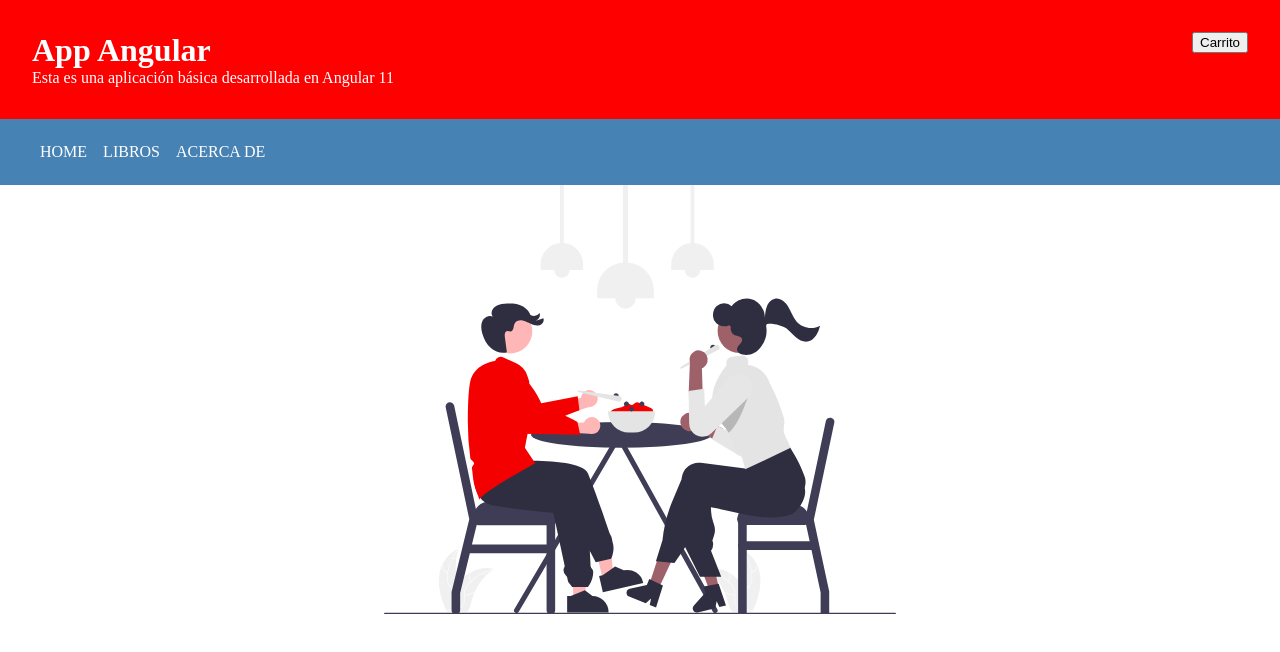
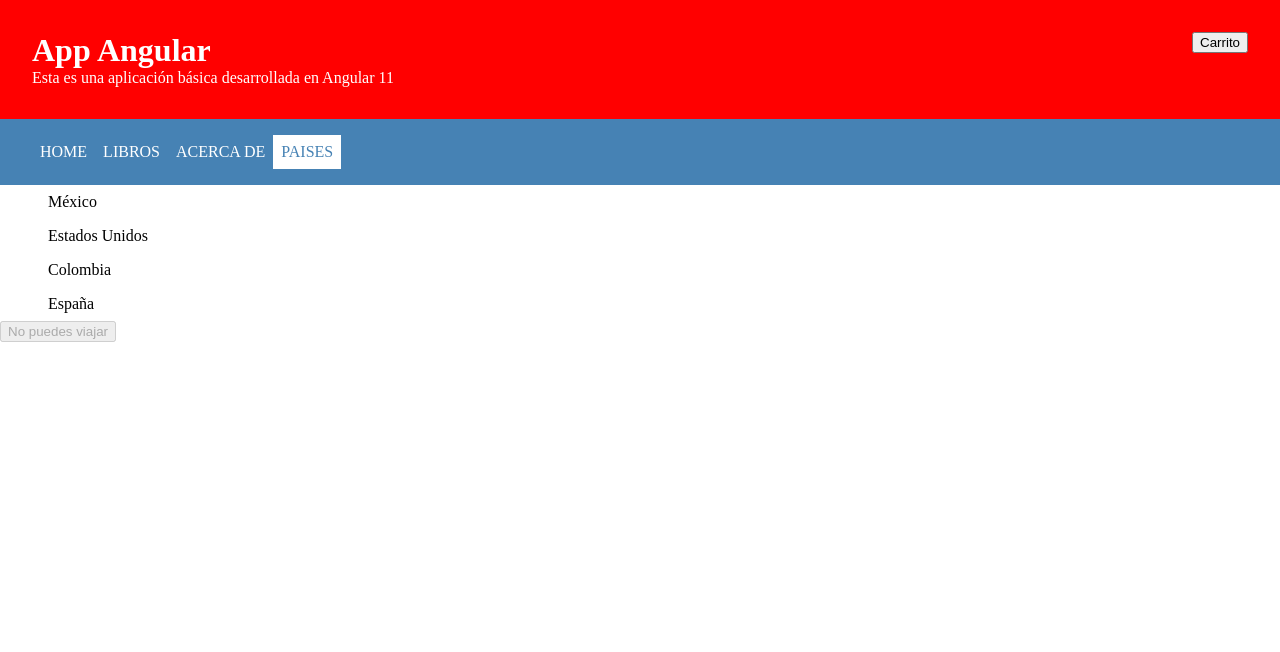
Before and after one commit to alexglzrys/angular-basicos, an Angular app: page /paises in a window 1280 px wide. Before the commit this address led to /404. Shown: the top 652 px of the page. Built offline with nearby package versions, Linux system fonts and the light colour scheme.

Commit message:
manipular elementos del DOM con Renderer2

```diff
--- a/src/app/app.module.ts
+++ b/src/app/app.module.ts
@@ -11,6 +11,7 @@ import { PagesModule } from './pages/pages.module';
 import { HeaderComponent } from './components/header/header.component';
 import { ErrorComponent } from './pages/error/error.component';
 import { DetallesComponent } from './pages/detalles/detalles.component';
+import { PaisesComponent } from './pages/paises/paises.component';
 
 // Definición del sistema de rutas principal
 const routes: Routes = [
@@ -18,6 +19,7 @@ const routes: Routes = [
   {path: 'acerca-de', component: AcercaDeComponent},
   {path: 'libros', component: LibrosComponent},
   {path: 'detalles/:libroId', component: DetallesComponent},
+  {path: 'paises', component: PaisesComponent},
   {path: '404', component: ErrorComponent},
   {path: '**', redirectTo: '404'}
 ]
--- a/src/app/components/header/header.component.html
+++ b/src/app/components/header/header.component.html
@@ -18,5 +18,6 @@
     <li><a [routerLink]="['/']" routerLinkActive="active" [routerLinkActiveOptions]="{exact: true}">Home</a></li>
     <li><a [routerLink]="['/libros']" routerLinkActive="active">Libros</a></li>
     <li><a [routerLink]="['/acerca-de']" routerLinkActive="active">Acerca de</a></li>
+    <li><a [routerLink]="['/paises']" routerLinkActive="active">Paises</a></li>
   </ul>
 </nav>
--- a/src/app/pages/pages.module.ts
+++ b/src/app/pages/pages.module.ts
@@ -12,6 +12,7 @@ import { FormsModule } from '@angular/forms';
 import { ErrorComponent } from './error/error.component';
 import { DetallesComponent } from './detalles/detalles.component';
 import { RouterModule } from '@angular/router';
+import { PaisesComponent } from './paises/paises.component';
 
 
 
@@ -27,6 +28,7 @@ import { RouterModule } from '@angular/router';
     EstilosComponent,
     ErrorComponent,
     DetallesComponent,
+    PaisesComponent,
   ],
   imports: [
     CommonModule,
--- /dev/null
+++ b/src/app/pages/paises/paises.component.css
@@ -0,0 +1,14 @@
+.destacado {
+    background-color: tomato;
+    color: white;
+    padding: .8rem .5rem;
+}
+li {
+    list-style: none;
+    padding: .5rem;
+    transition: all .3s;
+    cursor: pointer;
+}
+li[data-seleccionado="true"]:not(.destacado) {
+    background-color: thistle;
+}
--- /dev/null
+++ b/src/app/pages/paises/paises.component.html
@@ -0,0 +1,5 @@
+<ul>
+    <li *ngFor="let pais of paises" (click)="mostrarActivo(elemento)" #elemento>{{ pais.nombre }}</li>
+</ul>
+
+<button type="button" disabled #miBoton>No puedes viajar</button>
--- /dev/null
+++ b/src/app/pages/paises/paises.component.ts
@@ -0,0 +1,49 @@
+import { Component, ElementRef, OnInit, Renderer2, ViewChild } from '@angular/core';
+
+@Component({
+  selector: 'app-paises',
+  templateUrl: './paises.component.html',
+  styleUrls: ['./paises.component.css']
+})
+export class PaisesComponent implements OnInit {
+
+  // Acceder a un elemento de la vista, mediante su referencia
+  @ViewChild('miBoton', {static: false}) botonViajar!: ElementRef;
+
+  paises: Array<Object>;
+  // Esta variable si o si tendrá en su momento un elemento HTML
+  elementoAnterior!: HTMLElement;
+
+  // La clase Renderer2 permite hacer referencia al elemento nativo, en este caso HTML y manipularlo dinámicamente como se haría con JS
+  constructor(private render: Renderer2) {
+    this.paises = [
+      {id: 1, nombre: "México"},
+      {id: 2, nombre: "Estados Unidos"},
+      {id: 3, nombre: "Colombia"},
+      {id: 4, nombre: "España"}
+    ]
+  }
+
+  ngOnInit(): void {
+  }
+
+  // Recibe una referencia del elemento donde se hizo clic
+  // Podemos manipular el elemento a nuestro antojo pero con base a los estandares de angular
+  mostrarActivo(elemento: HTMLElement) {
+    if (this.elementoAnterior) {
+      this.render.removeClass(this.elementoAnterior, 'destacado')
+    }
+    this.render.addClass(elemento, "destacado");
+    this.render.setAttribute(elemento, 'data-seleccionado', 'true');
+
+    let nuevoElemento = this.render.createElement('span');
+    this.render.setProperty(nuevoElemento, 'innerHTML', '👻');
+    this.render.appendChild(elemento, nuevoElemento)
+
+    this.render.setProperty(this.botonViajar.nativeElement, 'innerHTML', 'Ya puedes viajar 🚁')
+    this.render.removeAttribute(this.botonViajar.nativeElement, 'disabled')
+
+    this.elementoAnterior = elemento
+  }
+
+}
```
Also changed, not shown: 1 other file (tests, documents, lock files or other folders).
